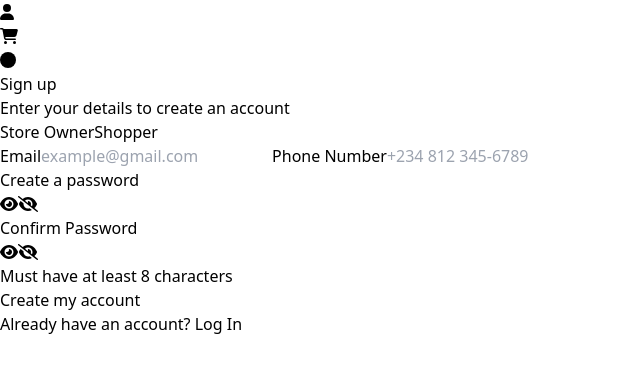
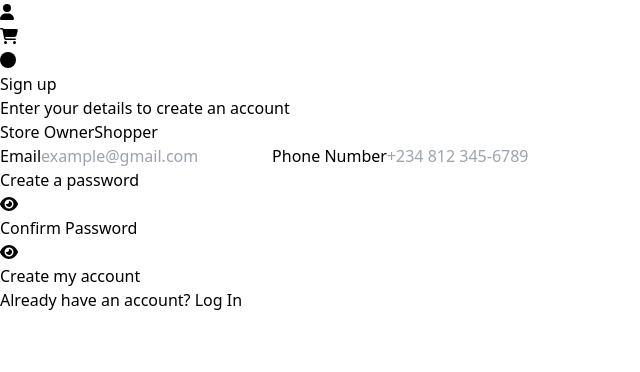
Before and after one commit to Ibizugbe/ISW-FRONTEND, a React (Vite) app: page / in a window 1280 px wide. Shown: the top 372 px of the page, without its empty margins (0-640 px from the left). Built offline with nearby package versions, Linux system fonts and the light colour scheme.

Commit message:
adding update

```diff
--- a/src/App.jsx
+++ b/src/App.jsx
@@ -7,7 +7,7 @@ import Signup from './components/Signup'
 import Login from './components/Login'
 
 function App() {
-  const [count, setCount] = useState(0)
+
 
   return (
     <>
--- a/src/components/Signup.jsx
+++ b/src/components/Signup.jsx
@@ -4,7 +4,7 @@ import { FontAwesomeIcon } from "@fortawesome/react-fontawesome";
 import { faEye, faEyeSlash } from "@fortawesome/free-solid-svg-icons";
 
 const Signup = () => {
-  const [formData, setformData] = useState({
+  const [formData, setFormData] = useState({
     email: "",
     phoneNumber: "",
     password: "",
@@ -15,7 +15,7 @@ const Signup = () => {
   const handleOnChange = (event) => {
     console.log(event);
     const { name, value } = event.target;
-    setformData({
+    setFormData({
       ...formData,
       [name]: value,
     });
@@ -27,70 +27,76 @@ const Signup = () => {
     password: "",
     confirmPassword: "",
   });
-  const isValidEmail = () =>{
+  const isValidEmail = () => {
     // regular expression for basic email validation
     const emailRegex = /^\S+@\S+\.\S+$/;
     return emailRegex.test(email);
   };
 
-const isValidPhoneNumber = (phoneNumber) =>{
+  const isValidPhoneNumber = (phoneNumber) => {
     // Regular expression for basic phone number validation {13 digits}
     const phoneRegex = /^\d{13}$/;
-    return phoneRegex.test(phoneNumber)
-}
+    return phoneRegex.test(phoneNumber);
+  };
 
-const isValidPassword = (password) =>{
+  const isValidPassword = (password) => {
     // Regular expressions for password validation
     const symbolRegex = /[!@#$%^&*(),.?":{}|<>]/;
     const numberRegex = /[0-9]/;
     const upperCaseRegex = /[A-Z]/;
     const lowerCaseRegex = /[a-z]/;
-    return(
+    return (
       password.length >= 8 &&
       symbolRegex.test(password) &&
       numberRegex.test(password) &&
       upperCaseRegex.test(password) &&
       lowerCaseRegex.test(password)
     );
-}
-
+  };
 
   const validateForm = () => {
     let newErrors = {};
 
-    if(!formData.email){
-        newErrors.email = "email is required"
-    }else if(!isValidEmail(formData.email)){
+    if (!formData.email) {
+      newErrors.email = "email is required";
+    } else if (!isValidEmail(formData.email)) {
       newErrors.email = "Invalid email format";
     }
-    if(!formData.phoneNumber){
-        newErrors.phoneNumber = "Phone number is required"
-    }else if(!isValidPhoneNumber(formData.phoneNumber)){
-        newErrors.phoneNumber ="Phone number must be 13 digits with +234"
+    if (!formData.phoneNumber) {
+      newErrors.phoneNumber = "Phone number is required";
+    } else if (!isValidPhoneNumber(formData.phoneNumber)) {
+      newErrors.phoneNumber = "Phone number must be 13 digits with +234";
     }
 
-    if(!formData.password){
+    if (!formData.password) {
       newErrors.password = "Password is required";
-    }else if(!isValidPassword(formData.password)){
-        newErrors.password = "Password must be at least 8 characters long and contain at least on symbol, one number, one uppercase letter, and one lowercase letter"
+    } else if (!isValidPassword(formData.password)) {
+      newErrors.password = "Password must be at least 8 characters long ";
     }
-    if(!formData.confirmPassword){
+    if (!formData.confirmPassword) {
       newErrors.confirmPassword = "confirm password is required";
-    }else if(formData.confirmPassword !== formData.password){
+    } else if (formData.confirmPassword !== formData.password) {
       newErrors.confirmPassword = "Passwords must match";
     }
-    setError(newErrors)
+    setError(newErrors);
 
-    return object.keys(newErrors).length ===0;
+    return object.keys(newErrors).length === 0;
   };
 
-console.log(error)
+  //   const passwordInput = () => {
+  //     // const [Password, setPassword] = useState(" ");
+  //     const [showPassword, setShowPassword] = useState(false);
+
+  //     const togglePasswordVisibility = () => {
+  //       setShowPassword(!showPassword);
+  //     };
+  //   };
 
   const handleOnSubmit = (event) => {
     event.preventDefault();
     const isValid = validateForm();
 
-    if(isValid) {
+    if (isValid) {
       console.log("form submitted", formData);
     } else {
       console.log("form validation failed");
@@ -99,7 +105,10 @@ console.log(error)
 
   return (
     <div className="flex justify-center m-10 p-6">
-      <form className="p-9 bg-white-200 border border-solid rounded-lg" onSubmit={handleOnSubmit}  >
+      <form
+        className="p-9 bg-white-200 border border-solid rounded-lg"
+        onSubmit={handleOnSubmit}
+      >
         <div>
           <h className="flex justify-center lg:font-mono pt-5 text-lg">
             Sign up
@@ -126,7 +135,9 @@ console.log(error)
             onChange={handleOnChange}
             className="bg-gray-200 w-full p-3 b-2 rounded"
           />
-          {error.email && <div className="error">{error.email}</div>}
+          {error.email && (
+            <div className="error text-red-500">{error.email}</div>
+          )}
 
           <label className="block text-xs px-2 pt-8">Phone Number</label>
           <input
@@ -137,12 +148,14 @@ console.log(error)
             onChange={handleOnChange}
             className="bg-gray-200 w-full p-3 rounded "
           />
-            {error.phoneNumber && <div className="error">{error.phoneNumber}</div>}
+          {error.phoneNumber && (
+            <div className="error text-red-500">{error.phoneNumber}</div>
+          )}
         </div>
         <div className="relative">
           <label className="block text-xs px-2 pt-8">Create a password</label>
           <input
-            type="Password"
+            type="password"
             value={password}
             name="password"
             onChange={handleOnChange}
@@ -153,14 +166,12 @@ console.log(error)
             {/* please note both icons are merged together incase of writing the code for functionality */}
             <FontAwesomeIcon
               icon={faEye}
-              className="absolute right-4 bottom-14 "
-            />
-            <FontAwesomeIcon
-              icon={faEyeSlash}
-              className="absolute right-4 bottom-14"
+              className="absolute right-4 bottom-14 cursor-pointer "
             />
           </div>
-          {error.password && <div className="error">{error.password}</div>}
+          {error.password && (
+            <div className="error text-red-500">{error.password}</div>
+          )}
           <label className="block text-xs px-2 pt-8">Confirm Password</label>
           <input
             type="Password"
@@ -169,19 +180,16 @@ console.log(error)
             onChange={handleOnChange}
             className="bg-gray-200 px-2 w-full p-3 rounded  "
           />
-           {error.confirmPassword && <div className="error">{error.confirmPassword}</div>}
+          {error.confirmPassword && (
+            <div className="error text-red-500">{error.confirmPassword}</div>
+          )}
           <div className="relative top-12">
             {/* please note both icons are merged together incase of writing the code for functionality */}
             <FontAwesomeIcon
               icon={faEye}
-              className="absolute right-4 bottom-14 "
-            />
-            <FontAwesomeIcon
-              icon={faEyeSlash}
-              className="absolute right-4 bottom-14"
+              className="absolute right-4 bottom-14 cursor-pointer "
             />
           </div>
-          <p className="text-xs">Must have at least 8 characters</p>
         </div>
 
         <div className="pt-8">
```
Also changed, not shown: src/App.css (line endings or trailing spaces). Lines whose indentation alone changed are shown as unchanged.
